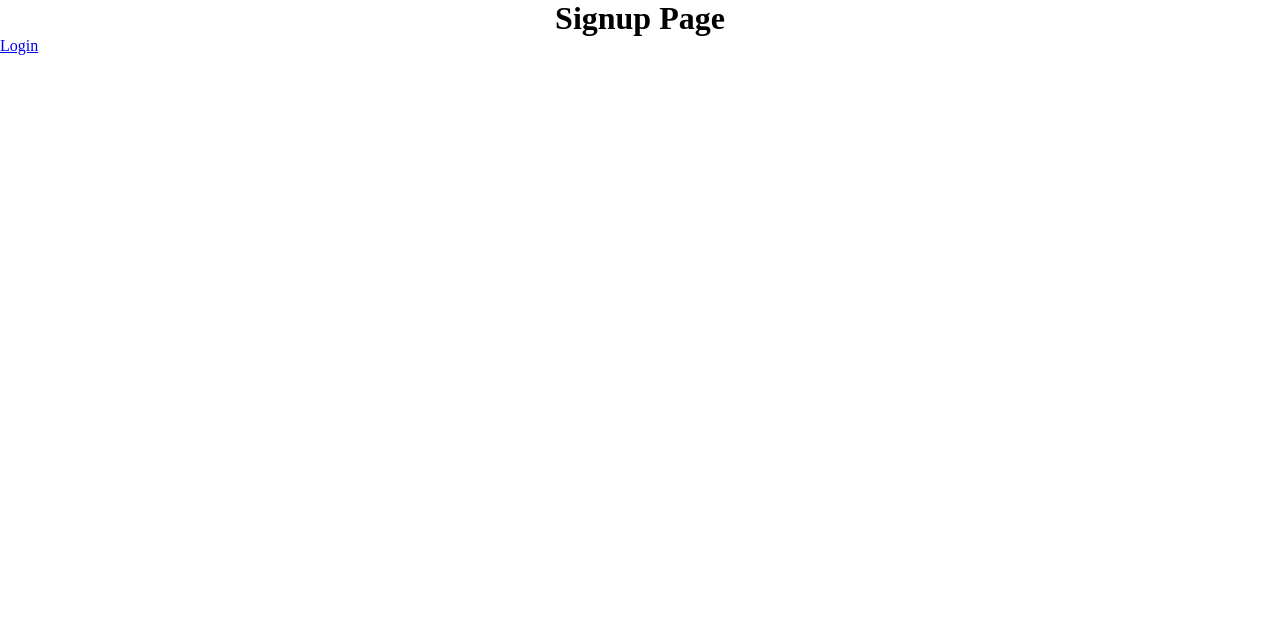
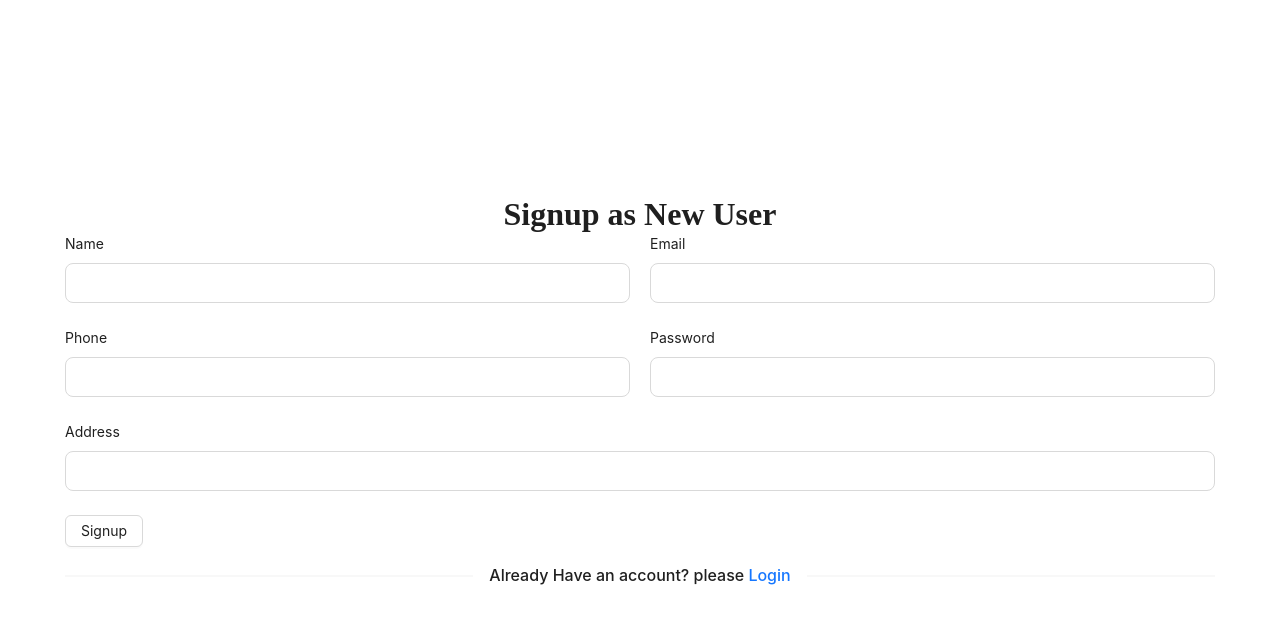
Before and after one commit to nurullah91/meeting-spot-frontend, a React (Vite) app: page /signup in a window 1280 px wide. Shown: the top 624 px of the page. Built offline with nearby package versions, Linux system fonts and the light colour scheme; no server answers.

Commit message:
signup and login page designed

```diff
--- a/package.json
+++ b/package.json
@@ -10,6 +10,7 @@
     "preview": "vite preview"
   },
   "dependencies": {
+    "@hookform/resolvers": "^3.9.0",
     "@reduxjs/toolkit": "^2.2.7",
     "antd": "^5.20.2",
     "localforage": "^1.10.0",
@@ -21,8 +22,10 @@
     "react-redux": "^9.1.2",
     "react-router-dom": "^6.26.1",
     "redux-persist": "^6.0.0",
+    "sonner": "^1.5.0",
     "sort-by": "^1.2.0",
-    "swiper": "^11.1.10"
+    "swiper": "^11.1.10",
+    "zod": "^3.23.8"
   },
   "devDependencies": {
     "@types/react": "^18.3.3",
--- /dev/null
+++ b/src/Schemas/userSchema.ts
@@ -0,0 +1,18 @@
+import { z } from "zod";
+
+// Define the Zod schema
+export const signupSchema = z.object({
+  name: z.string().min(1, "Name is required"),
+  email: z.string().email("Invalid email address"),
+  phone: z
+    .string()
+    .min(10, "Phone number must be at least 10 digits")
+    .max(15, "Phone number must be at most 15 digits"),
+  password: z.string().min(6, "Password must be at least 6 characters"),
+  address: z.string().min(1, "Address is required"),
+});
+// Define the Zod schema
+export const loginSchema = z.object({
+  email: z.string().email("Invalid email address"),
+  password: z.string().nonempty(),
+});
--- a/src/components/form/MSInput.tsx
+++ b/src/components/form/MSInput.tsx
@@ -9,7 +9,7 @@ type TInputProps = {
 
 const MSInput = ({ label, name, type }: TInputProps) => {
   return (
-    <div style={{ marginBottom: "15px" }}>
+    <>
       <Controller
         name={name}
         render={({ field, fieldState: { error } }) => (
@@ -19,7 +19,7 @@ const MSInput = ({ label, name, type }: TInputProps) => {
           </Form.Item>
         )}
       />
-    </div>
+    </>
   );
 };
 
--- a/src/main.tsx
+++ b/src/main.tsx
@@ -6,11 +6,13 @@ import router from "./routes/router.tsx";
 import { Provider } from "react-redux";
 import { persistor, store } from "./redux/store.ts";
 import { PersistGate } from "redux-persist/integration/react";
+import { Toaster } from "sonner";
 
 ReactDOM.createRoot(document.getElementById("root")!).render(
   <React.StrictMode>
     <Provider store={store}>
       <PersistGate loading={null} persistor={persistor}>
+        <Toaster position="top-center" richColors />
         <RouterProvider router={router} />
       </PersistGate>
     </Provider>
--- a/src/pages/Login.tsx
+++ b/src/pages/Login.tsx
@@ -1,12 +1,68 @@
 import React from "react";
-import { Link } from "react-router-dom";
+import { Link, useNavigate } from "react-router-dom";
+import MSForm from "../components/form/MSForm";
+import MSInput from "../components/form/MSInput";
+import { FieldValues, SubmitHandler } from "react-hook-form";
+import { Button, Col, Divider, Row } from "antd";
+import CustomContainer from "../components/CustomContainer";
+import { zodResolver } from "@hookform/resolvers/zod";
+import { loginSchema } from "../Schemas/userSchema";
+import { useLoginMutation } from "../redux/features/auth/authApi";
+import { toast } from "sonner";
 
 const Login: React.FC = () => {
+  const [login] = useLoginMutation();
+  const navigate = useNavigate();
+
+  const onSubmit: SubmitHandler<FieldValues> = async (data) => {
+    const toastId = toast.loading("Loading...");
+    console.log(data);
+    try {
+      const res = await login(data);
+      console.log(res);
+      if (res.error) {
+        toast.error(res?.error?.data?.message, { id: toastId });
+      } else if (res.data.success) {
+        toast.success(res.data.message, { id: toastId });
+        navigate("/dashboard");
+      }
+    } catch (error) {
+      toast.error("Something went wrong", { id: toastId });
+      console.log(error);
+    }
+  };
   return (
-    <div>
-      <h1 style={{ textAlign: "center" }}>Login Page</h1>
-      <Link to={"/signup"}>Signup</Link>
-    </div>
+    <CustomContainer>
+      <div
+        style={{
+          display: "flex",
+          alignItems: "center",
+          justifyContent: "center",
+          minHeight: "100vh",
+        }}
+      >
+        <div>
+          <h1 style={{ textAlign: "center" }}>Login</h1>
+
+          <div>
+            <MSForm onSubmit={onSubmit} resolver={zodResolver(loginSchema)}>
+              <Row>
+                <Col span={24}>
+                  <MSInput type="email" label="Email" name="email" />
+                </Col>
+                <Col span={24}>
+                  <MSInput type="text" label="Password" name="password" />
+                </Col>
+              </Row>
+              <Button htmlType="submit">Login</Button>
+            </MSForm>
+          </div>
+          <Divider>
+            New user? please <Link to={"/signup"}>Signup</Link>
+          </Divider>
+        </div>
+      </div>
+    </CustomContainer>
   );
 };
 
--- a/src/pages/Signup.tsx
+++ b/src/pages/Signup.tsx
@@ -1,12 +1,75 @@
 import React from "react";
 import { Link } from "react-router-dom";
+import MSForm from "../components/form/MSForm";
+import MSInput from "../components/form/MSInput";
+import { FieldValues, SubmitHandler } from "react-hook-form";
+import { Button, Col, Divider, Row } from "antd";
+import CustomContainer from "../components/CustomContainer";
+import { zodResolver } from "@hookform/resolvers/zod";
+import { useSignUpMutation } from "../redux/features/auth/authApi";
+import { toast } from "sonner";
+import { signupSchema } from "../Schemas/userSchema";
 
 const SignUp: React.FC = () => {
+  const [signUp] = useSignUpMutation();
+
+  const onSubmit: SubmitHandler<FieldValues> = async (data) => {
+    const toastId = toast.loading("Loading...");
+    console.log(data);
+    try {
+      const res = await signUp(data);
+      console.log(res);
+      if (res.error) {
+        toast.error(res?.error?.data?.message, { id: toastId });
+      } else {
+        toast.success("Done", { id: toastId });
+      }
+    } catch (error) {
+      toast.error("Something went wrong", { id: toastId });
+      console.log(error);
+    }
+  };
   return (
-    <div>
-      <h1 style={{ textAlign: "center" }}>Signup Page</h1>
-      <Link to={"/login"}>Login</Link>
-    </div>
+    <CustomContainer>
+      <div
+        style={{
+          display: "flex",
+          alignItems: "center",
+          justifyContent: "center",
+          minHeight: "100vh",
+        }}
+      >
+        <div>
+          <h1 style={{ textAlign: "center" }}>Signup as New User</h1>
+
+          <div>
+            <MSForm onSubmit={onSubmit} resolver={zodResolver(signupSchema)}>
+              <Row gutter={20}>
+                <Col span={24} lg={{ span: 12 }}>
+                  <MSInput type="text" label="Name" name="name" />
+                </Col>
+                <Col span={24} lg={{ span: 12 }}>
+                  <MSInput type="email" label="Email" name="email" />
+                </Col>
+                <Col span={24} lg={{ span: 12 }}>
+                  <MSInput type="text" label="Phone" name="phone" />
+                </Col>
+                <Col span={24} lg={{ span: 12 }}>
+                  <MSInput type="text" label="Password" name="password" />
+                </Col>
+                <Col span={24}>
+                  <MSInput type="text" label="Address" name="address" />
+                </Col>
+              </Row>
+              <Button htmlType="submit">Signup</Button>
+            </MSForm>
+          </div>
+          <Divider>
+            Already Have an account? please <Link to={"/login"}>Login</Link>
+          </Divider>
+        </div>
+      </div>
+    </CustomContainer>
   );
 };
 
```
Also changed, not shown: src/components/layout/DashboardLayout.tsx (added, +11 -0 lines), 1 other file (tests, documents, lock files or other folders).
